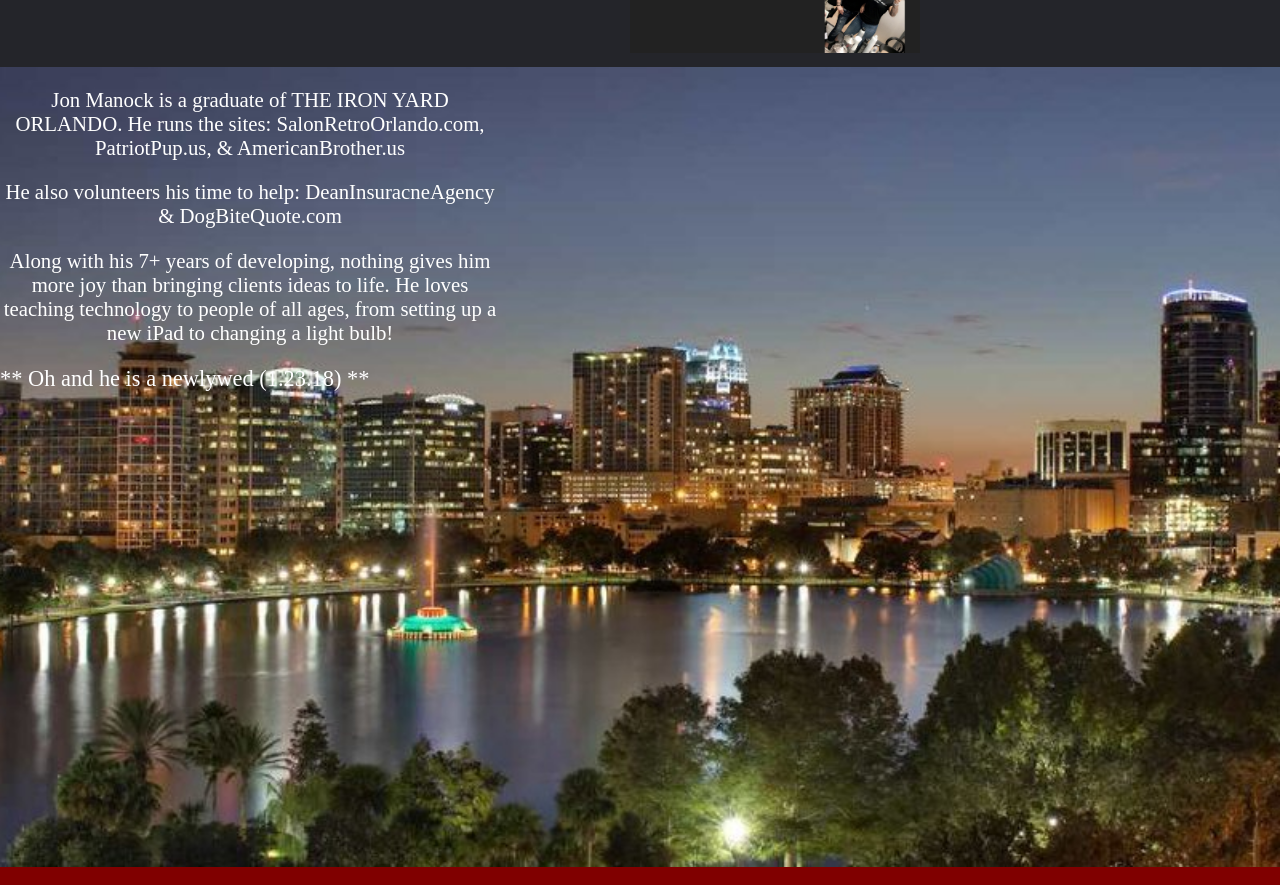
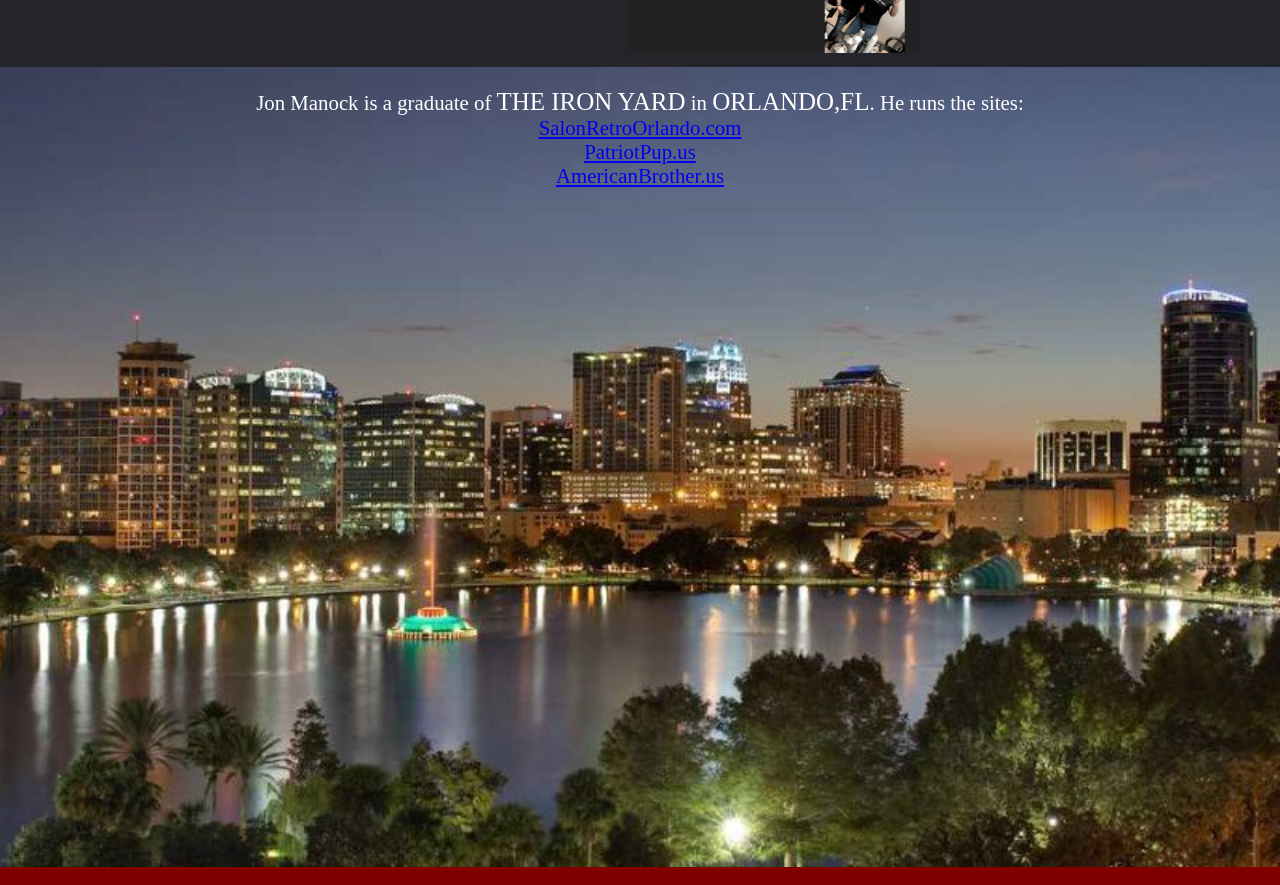
Before and after one commit to jmanock/site, a website: page app/index.html in a window 1280 px wide. Shown: the part 1464-2349 px from the top of the page. Drawn offline with nearby package versions, Linux system fonts and the light colour scheme; files that its build step writes are made by us from their sources; a web font is replaced by a local one.

Commit message:
changing the about style

```diff
--- a/app/index.html
+++ b/app/index.html
@@ -86,7 +86,7 @@
       </section>
 
       <section id='about'>
-        <p>
+        <!-- <p>
           Jon Manock is a graduate of THE IRON YARD ORLANDO. He runs the sites: SalonRetroOrlando.com, PatriotPup.us, & AmericanBrother.us
         </p>
         <p>
@@ -95,7 +95,19 @@
         <p>
           Along with his 7+ years of developing, nothing gives him more joy than bringing clients ideas to life. He loves teaching technology to people of all ages, from setting up a new iPad to changing a light bulb!
         </p>
-        <span>** Oh and he is a newlywed (1.23.18) **</span>
+        <span>** Oh and he is a newlywed (1.23.18) **</span> -->
+        <p>
+          Jon Manock is a graduate of <big>THE IRON YARD</big> in <big>ORLANDO,FL</big>. He runs the sites: <br>
+          <a href='https://SalonRetroOrlando.com' target='_blank'>
+            SalonRetroOrlando.com
+          </a> <br>
+          <a href='https://PatriotPup.us' target='_blank'>
+            PatriotPup.us
+          </a> <br>
+          <a href='https://AmericanBrother.us' target='_blank'>
+            AmericanBrother.us
+          </a>
+        </p>
       </section>
 
       <section id='contact'>
--- a/app/styles/main.css
+++ b/app/styles/main.css
@@ -217,7 +217,6 @@ li:active{
 }
 #about p{
   font-size:1.3em;
-  width:500px;
   text-align:center;
 }
 span{
```
